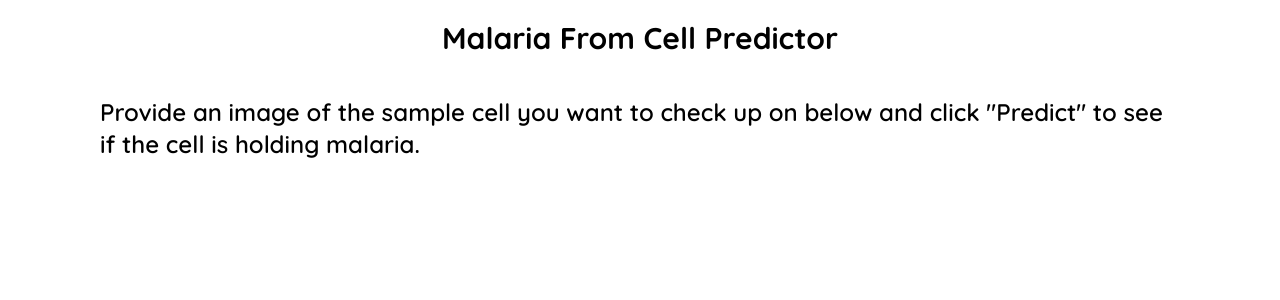
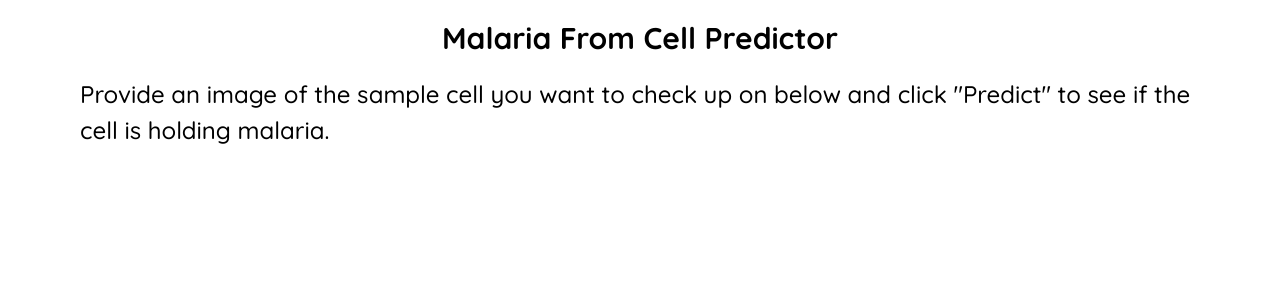
Before and after one commit to Abdesol/malaria-cell-predictor-website, a Next.js app: page / in a window 1280 px wide. Shown: the top 300 px of the page. Built offline with nearby package versions, Linux system fonts and the light colour scheme.

Commit message:
changed index.js

```diff
--- a/pages/index.js
+++ b/pages/index.js
@@ -14,11 +14,11 @@ export default function Home() {
       </Head>
 
       <div className="flex flex-col items-center px-5 md:px-20">
-        <div className="font-quicksand text-3xl font-bold p-5">
+        <div className="font-quicksand text-3xl font-bold py-5">
           Malaria From Cell Predictor
         </div>
 
-        <div className="font-quicksand text-2xl font-semibold p-5">
+        <div className="font-quicksand text-[24px] font-[500] pb-5">
           Provide an image of the sample cell you want to check up on below and
           click "Predict" to see if the cell is holding malaria.
         </div>
```
